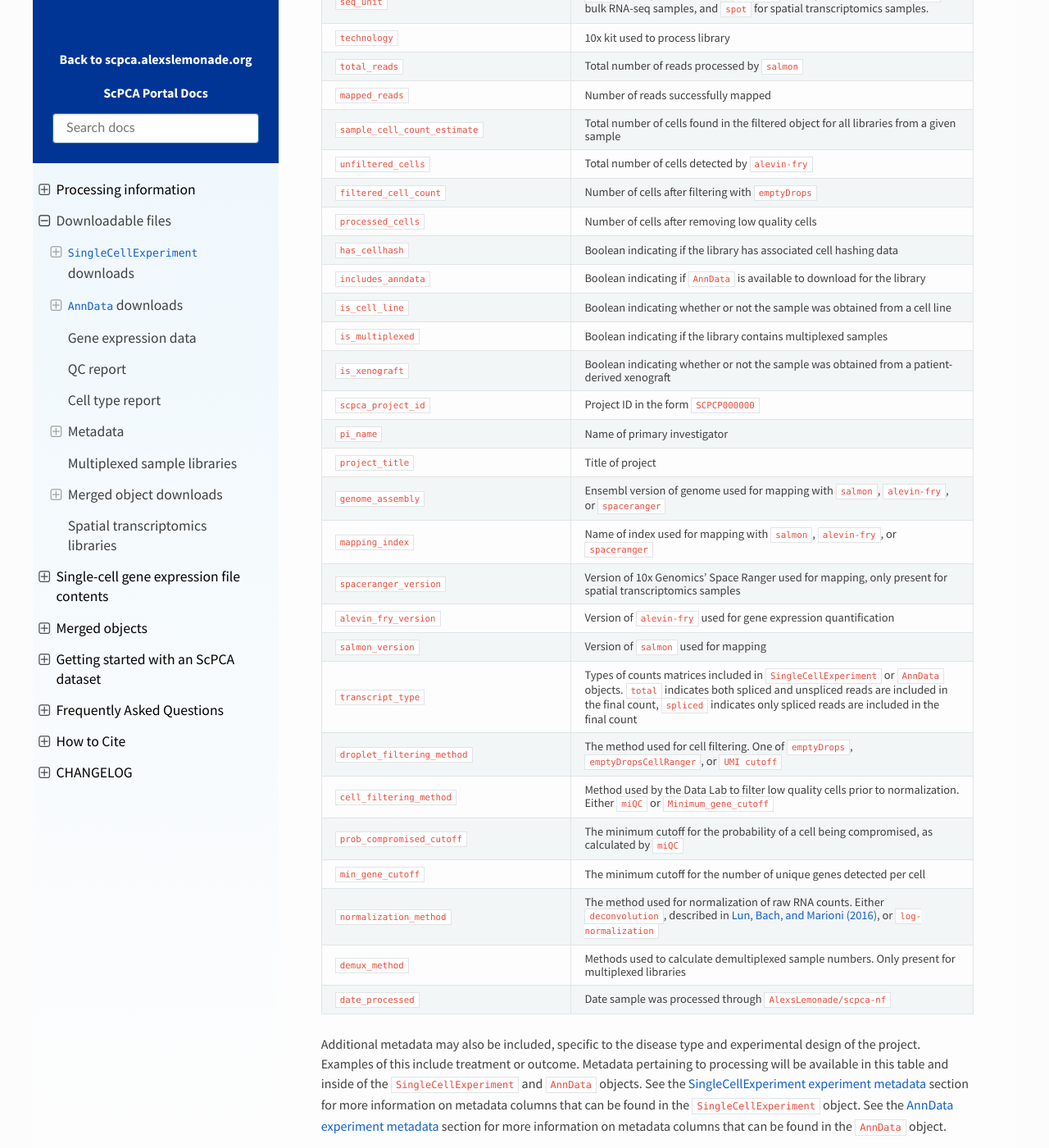
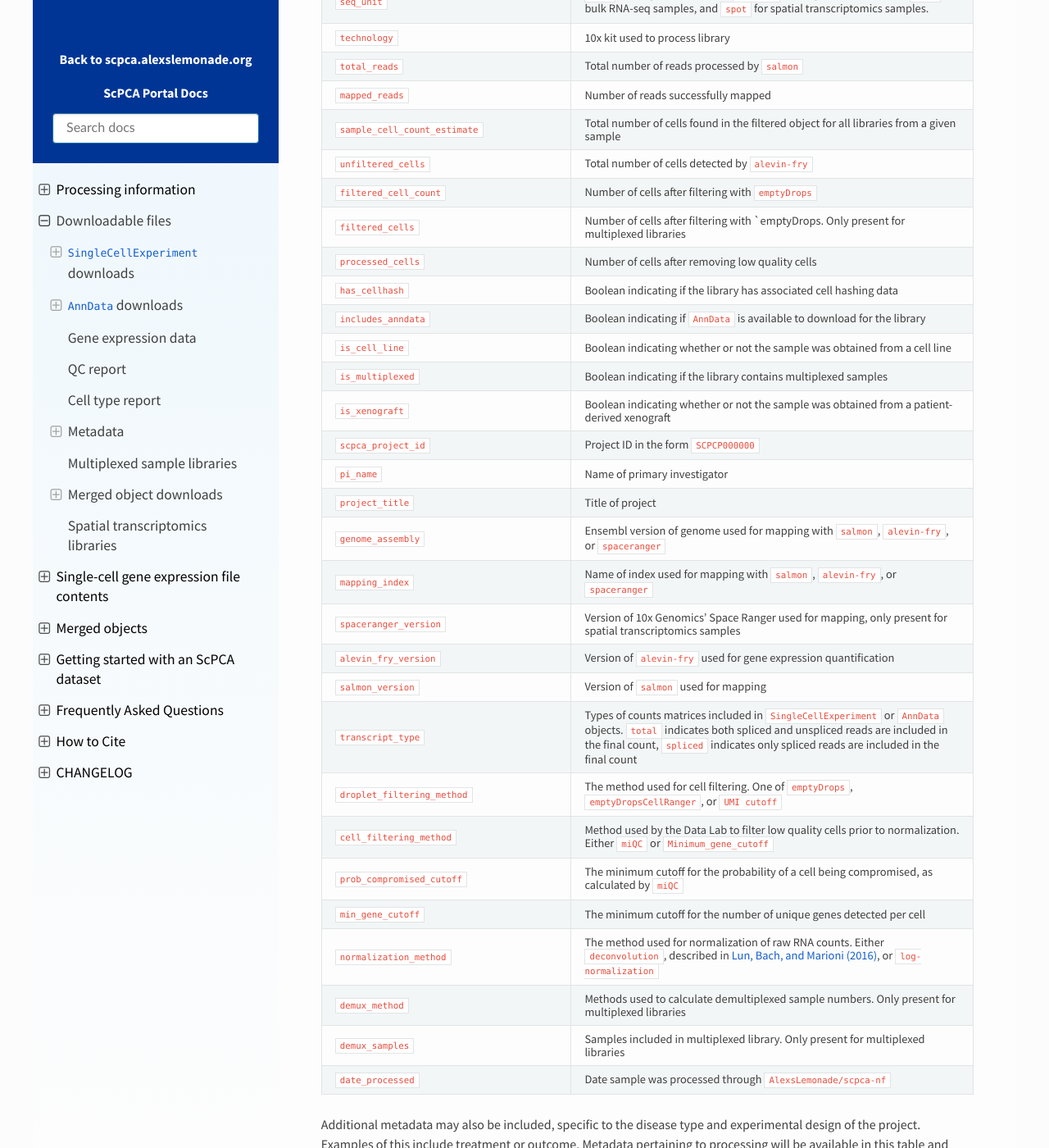
Before and after one commit to DongzeHE/scpca-docs, a Sphinx documentation site: the page built from docs/download_files.md, in a window 1280 px wide and 1400 px high, scrolled down 8549 px. Shown: the whole window at 82% size. Built offline with Sphinx 7.4.7 and the Read the Docs theme 2.0.0, drawn with Linux system fonts in a browser that asks for light colours.

Commit message:
Add filtered cells and demux samples

```diff
--- a/docs/download_files.md
+++ b/docs/download_files.md
@@ -123,6 +123,7 @@ Each row corresponds to a unique sample/library combination and contains the fol
 | `sample_cell_count_estimate` | Total number of cells found in the filtered object for all libraries from a given sample |
 | `unfiltered_cells` | Total number of cells detected by `alevin-fry` |
 | `filtered_cell_count` | Number of cells after filtering with `emptyDrops`          |
+| `filtered_cells` | Number of cells after filtering with `emptyDrops. Only present for multiplexed libraries |
 | `processed_cells` | Number of cells after removing low quality cells |
 | `has_cellhash` | Boolean indicating if the library has associated cell hashing data |
 | `includes_anndata` | Boolean indicating if `AnnData` is available to download for the library |
@@ -144,6 +145,7 @@ Each row corresponds to a unique sample/library combination and contains the fol
 | `min_gene_cutoff` | The minimum cutoff for the number of unique genes detected per cell |
 | `normalization_method` | The method used for normalization of raw RNA counts. Either `deconvolution`, described in [Lun, Bach, and Marioni (2016)](https://doi.org/10.1186/s13059-016-0947-7), or `log-normalization` |
 | `demux_method` | Methods used to calculate demultiplexed sample numbers. Only present for multiplexed libraries |
+| `demux_samples` | Samples included in multiplexed library. Only present for multiplexed libraries |
 | `date_processed` | Date sample was processed through `AlexsLemonade/scpca-nf` |
 
 Additional metadata may also be included, specific to the disease type and experimental design of the project.
```
